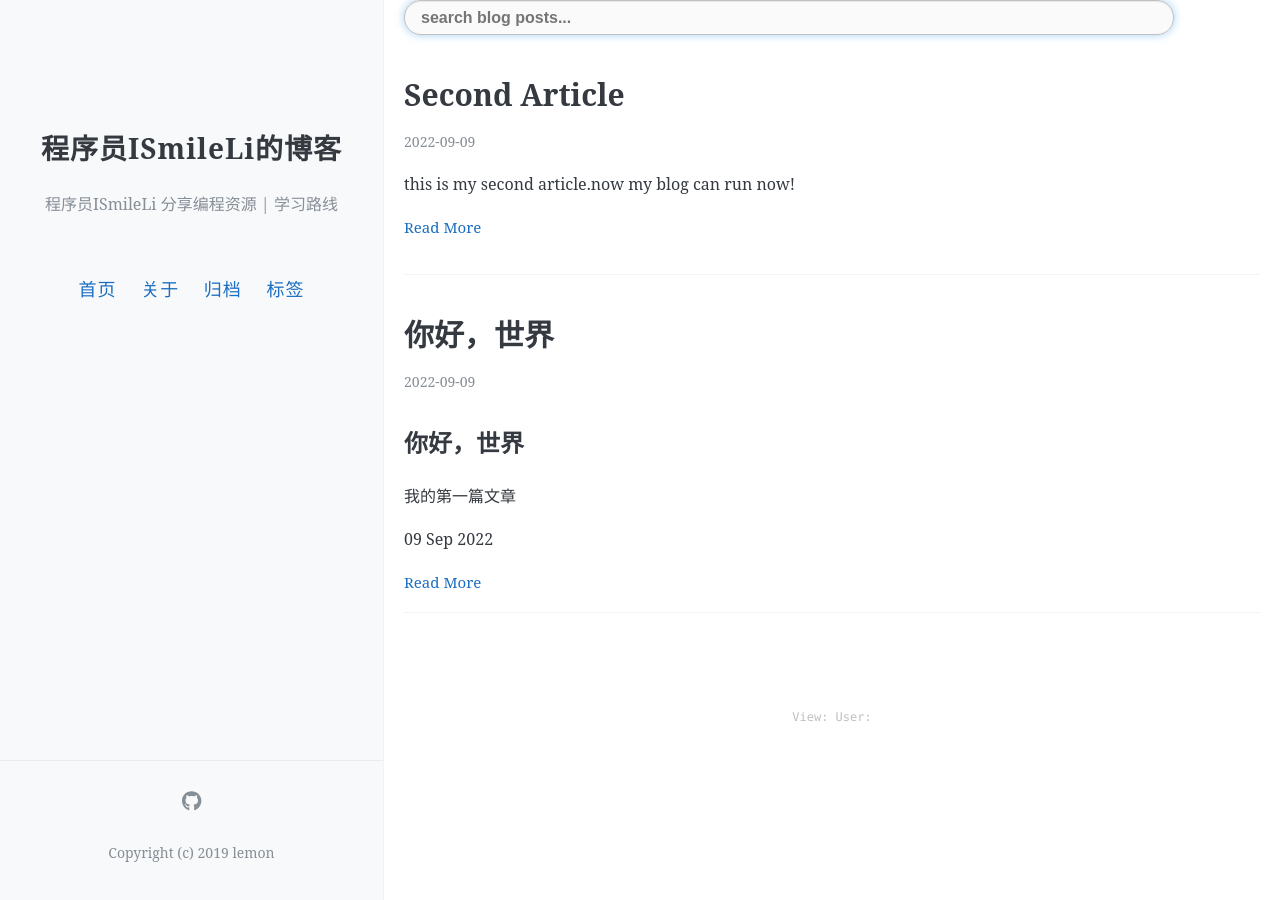
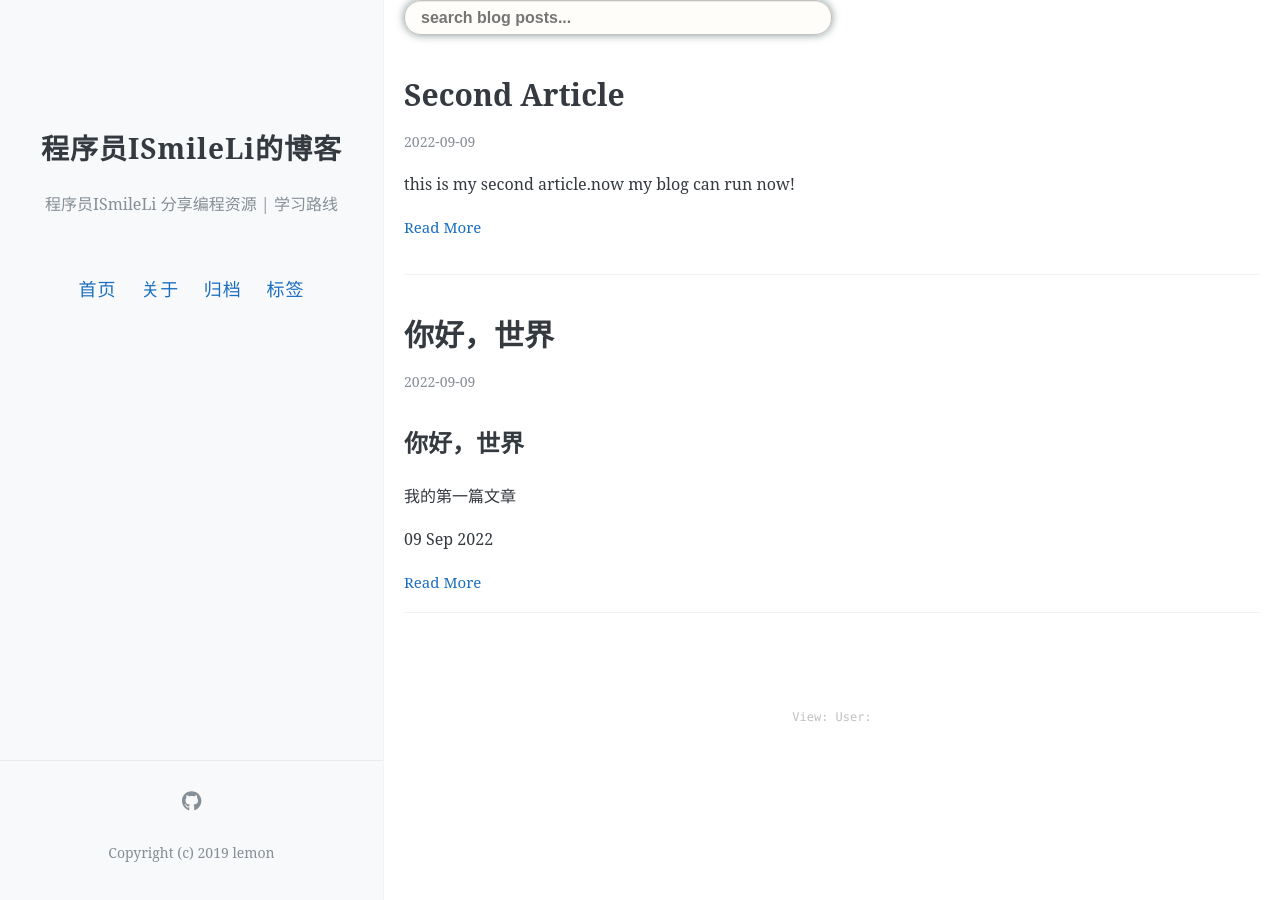
Before and after one commit to toby54king/jekyll_blog, a Jekyll site: the page built from index.html, in a window 1280 px wide. Built offline with Jekyll 4.4.1, drawn with Linux system fonts in a browser that asks for light colours; the list of posts is cut into pages by our own code; comment, search, counter and statistics services are not loaded.

Commit message:
Update index.html
modify rgb index.html value

```diff
--- a/index.html
+++ b/index.html
@@ -4,10 +4,10 @@ title: 程序员ISmileLi的博客
 ---
 
 <div class="search-container">
-  <input type="text" id="search-input" placeholder="search blog posts..." style="width: 90%;
+  <input type="text" id="search-input" placeholder="search blog posts..." style="width: 50%;
     height: 35px;
     color: #333;
-    background-color: rgba(227,231,236,.2);
+    background-color: rgba(253,245,230,.2);
     line-height: 35px;
     padding:0px 16px;
     border: 1px solid #c0c0c0;
```
Also changed, not shown: other parts of index.html (+1 -1 lines).
